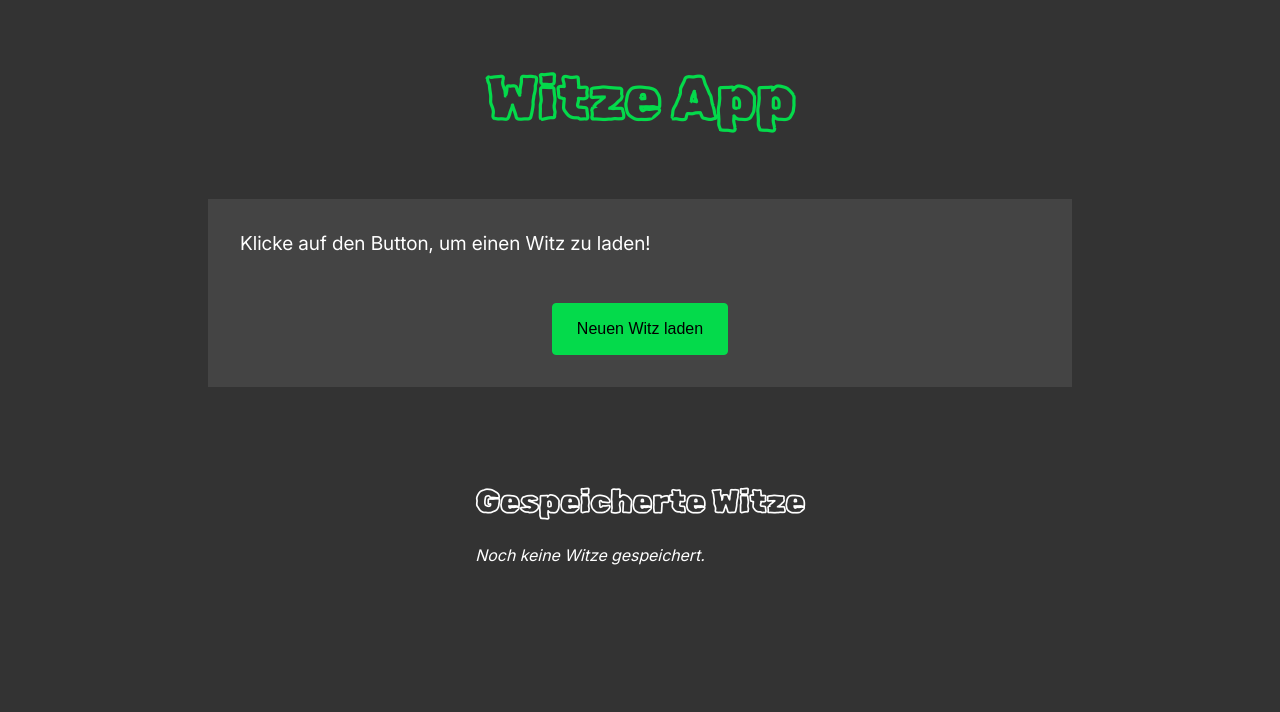
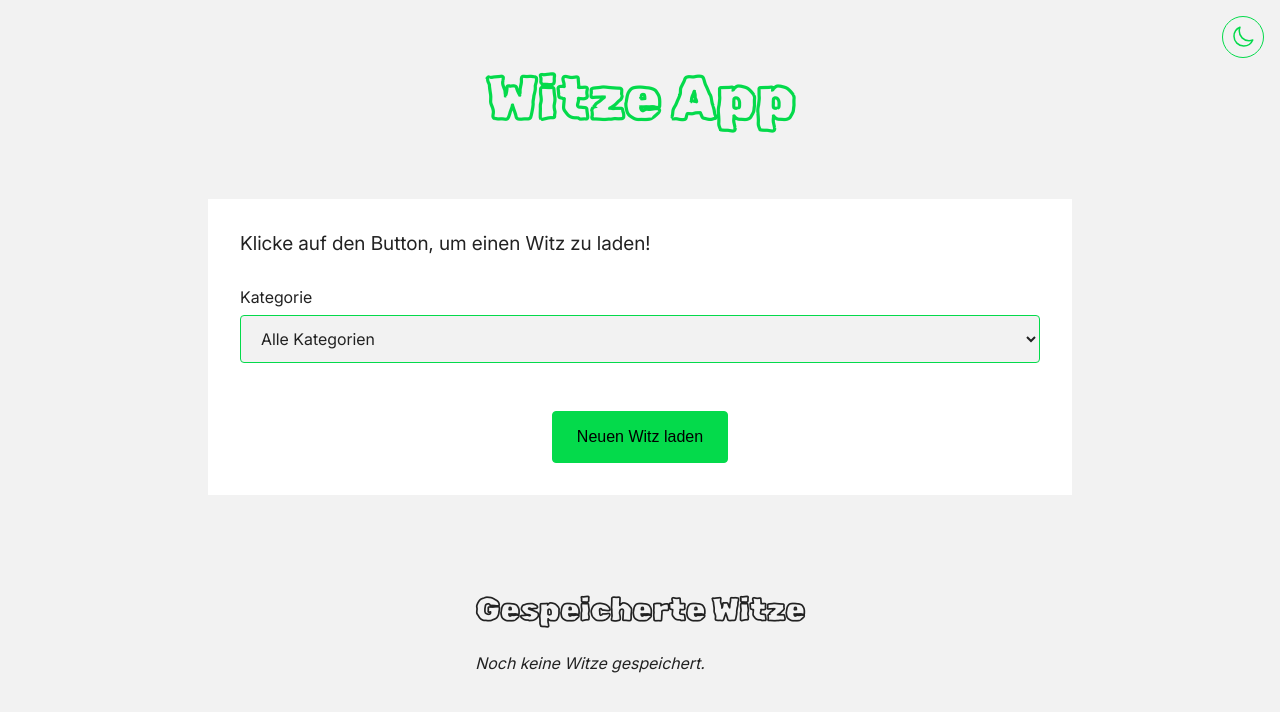
Before and after one commit to Suzu-glitch/witze-app, a website built with Vite: page index.html in a window 1280 px wide. Both pictures are taken after a click on the button "Neuen Witz laden". Built offline with nearby package versions, Linux system fonts and the light colour scheme; no server answers.

Commit message:
add categories and dark mode

```diff
--- a/index.html
+++ b/index.html
@@ -8,12 +8,51 @@
   </head>
   <body>
     <div id="app">
+      <button type="button" class="theme-toggle" aria-label="Design wechseln">
+        <svg
+          class="theme-toggle__icon theme-toggle__icon--sun"
+          xmlns="http://www.w3.org/2000/svg"
+          fill="none"
+          viewBox="0 0 24 24"
+          stroke-width="1.5"
+          stroke="currentColor"
+        >
+          <path
+            stroke-linecap="round"
+            stroke-linejoin="round"
+            d="M12 3v2.25m6.364.386-1.591 1.591M21 12h-2.25m-.386 6.364-1.591-1.591M12 18.75V21m-4.773-4.227-1.591 1.591M5.25 12H3m4.227-4.773L5.636 5.636M15.75 12a3.75 3.75 0 1 1-7.5 0 3.75 3.75 0 0 1 7.5 0Z"
+          />
+        </svg>
+        <svg
+          class="theme-toggle__icon theme-toggle__icon--moon"
+          xmlns="http://www.w3.org/2000/svg"
+          fill="none"
+          viewBox="0 0 24 24"
+          stroke-width="1.5"
+          stroke="currentColor"
+        >
+          <path
+            stroke-linecap="round"
+            stroke-linejoin="round"
+            d="M21.752 15.002A9.72 9.72 0 0 1 18 15.75c-5.385 0-9.75-4.365-9.75-9.75 0-1.33.266-2.597.748-3.752A9.753 9.753 0 0 0 3 11.25C3 16.635 7.365 21 12.75 21a9.753 9.753 0 0 0 9.002-5.998Z"
+          />
+        </svg>
+      </button>
+
       <h1 class="heading">Witze App</h1>
 
       <section class="current-joke">
         <p class="current-joke__text">
           Klicke auf den Button, um einen Witz zu laden!
         </p>
+
+        <div class="current-joke__filter">
+          <label for="categorySelect">Kategorie</label>
+          <select id="categorySelect" class="current-joke__category">
+            <option value="">Alle Kategorien</option>
+          </select>
+        </div>
+
         <div class="current-joke__actions">
           <button type="button" class="current-joke__generate">
             Neuen Witz laden
--- /dev/null
+++ b/src/_themes.scss
@@ -0,0 +1,11 @@
+:root {
+  --color-background: #333;
+  --color-surface: #444;
+  --color-text: #fff;
+}
+
+[data-theme="light"] {
+  --color-background: #f2f2f2;
+  --color-surface: #fff;
+  --color-text: #222;
+}
--- a/src/_variables.scss
+++ b/src/_variables.scss
@@ -2,9 +2,9 @@ $color-primary: #04da4b;
 $color-primary-hover: #04c142;
 $color-danger: #f02f2f;
 $color-danger-hover: #ea1111;
-$color-background: #333;
-$color-surface: #444;
-$color-text: #fff;
+$color-background: var(--color-background);
+$color-surface: var(--color-surface);
+$color-text: var(--color-text);
 
 $font-body: Inter, sans-serif;
 $font-heading: "Rubik Scribble", cursive;
--- a/src/joke-api.js
+++ b/src/joke-api.js
@@ -1,7 +1,15 @@
 const API_URL = "https://witzapi.de/api/joke";
+const CATEGORY_URL = "https://witzapi.de/api/category";
 
-export async function fetchJoke() {
-  const response = await fetch(API_URL);
+export async function fetchJoke(category = "") {
+  const url = category ? `${API_URL}?category=${category}` : API_URL;
+  const response = await fetch(url);
   const data = await response.json();
   return data[0].text;
 }
+
+export async function fetchCategories() {
+  const response = await fetch(CATEGORY_URL);
+  const data = await response.json();
+  return data.map((category) => category.name);
+}
--- a/src/joke-storage.js
+++ b/src/joke-storage.js
@@ -13,3 +13,11 @@ export function saveJoke(joke) {
 
   localStorage.setItem(STORAGE_KEY, JSON.stringify([joke, ...savedJokes]));
 }
+
+export function removeJoke(joke) {
+  const remainingJokes = getSavedJokes().filter(
+    (savedJoke) => savedJoke !== joke,
+  );
+
+  localStorage.setItem(STORAGE_KEY, JSON.stringify(remainingJokes));
+}
--- a/src/main.js
+++ b/src/main.js
@@ -1,18 +1,35 @@
 import "./style.scss";
-import { fetchJoke } from "./joke-api.js";
-import { getSavedJokes, saveJoke } from "./joke-storage.js";
+import { fetchJoke, fetchCategories } from "./joke-api.js";
+import { getSavedJokes, saveJoke, removeJoke } from "./joke-storage.js";
+import { getInitialTheme, applyTheme, saveTheme } from "./theme.js";
 
 const jokeTextEl = document.querySelector(".current-joke__text");
+const categorySelectEl = document.querySelector(".current-joke__category");
 const generateButtonEl = document.querySelector(".current-joke__generate");
 const saveButtonEl = document.querySelector(".current-joke__save");
 const savedJokesListEl = document.querySelector(".saved-jokes__list");
+const themeToggleEl = document.querySelector(".theme-toggle");
 
 let currentJoke = "";
+let currentTheme = getInitialTheme();
+
+applyTheme(currentTheme);
 
 async function displayJoke() {
-  currentJoke = await fetchJoke();
+  currentJoke = await fetchJoke(categorySelectEl.value);
   jokeTextEl.textContent = currentJoke;
   saveButtonEl.classList.remove("current-joke__save--disabled");
+}
+
+async function renderCategories() {
+  const categories = await fetchCategories();
+
+  categories.forEach((category) => {
+    const optionEl = document.createElement("option");
+    optionEl.value = category;
+    optionEl.textContent = category;
+    categorySelectEl.appendChild(optionEl);
+  });
 }
 
 function renderSavedJokes() {
@@ -48,6 +65,16 @@ function renderSavedJokes() {
   }
 
   savedJokesListEl.innerHTML = html;
+
+  const removeButtonEls = savedJokesListEl.querySelectorAll(
+    ".saved-joke__remove",
+  );
+
+  removeButtonEls.forEach((removeButtonEl, index) => {
+    removeButtonEl.addEventListener("click", () => {
+      removeSavedJoke(savedJokes[index]);
+    });
+  });
 }
 
 function saveCurrentJoke() {
@@ -55,7 +82,20 @@ function saveCurrentJoke() {
   renderSavedJokes();
 }
 
+function removeSavedJoke(joke) {
+  removeJoke(joke);
+  renderSavedJokes();
+}
+
+function toggleTheme() {
+  currentTheme = currentTheme === "dark" ? "light" : "dark";
+  applyTheme(currentTheme);
+  saveTheme(currentTheme);
+}
+
 generateButtonEl.addEventListener("click", displayJoke);
 saveButtonEl.addEventListener("click", saveCurrentJoke);
+themeToggleEl.addEventListener("click", toggleTheme);
 
 renderSavedJokes();
+renderCategories();
--- a/src/style.scss
+++ b/src/style.scss
@@ -1,5 +1,6 @@
 @use "variables" as *;
 @use "fonts";
+@use "themes";
 
 * {
   margin: 0;
@@ -31,6 +32,45 @@ body {
   font-size: 60px;
 }
 
+.theme-toggle {
+  position: fixed;
+  top: 1rem;
+  right: 1rem;
+  padding: 0.5rem;
+  border: 1px solid $color-primary;
+  border-radius: 50%;
+  display: flex;
+  align-items: center;
+  justify-content: center;
+  background-color: transparent;
+  color: $color-primary;
+  cursor: pointer;
+  transition: all 0.2s ease-in-out;
+
+  &:hover {
+    background-color: $color-primary;
+    color: #000;
+  }
+
+  &__icon {
+    width: 1.5rem;
+  }
+
+  &__icon--moon {
+    display: none;
+  }
+}
+
+[data-theme="light"] .theme-toggle {
+  &__icon--sun {
+    display: none;
+  }
+
+  &__icon--moon {
+    display: block;
+  }
+}
+
 .current-joke {
   margin-top: 2rem;
   padding: 2rem;
@@ -43,6 +83,23 @@ body {
 
   &__text {
     font-size: 1.2rem;
+  }
+
+  &__filter {
+    margin-top: 2rem;
+    display: flex;
+    flex-direction: column;
+    gap: 0.5rem;
+  }
+
+  &__category {
+    padding: 0.75rem 1rem;
+    border: 1px solid $color-primary;
+    border-radius: 4px;
+    background-color: $color-background;
+    color: $color-text;
+    font-family: inherit;
+    font-size: 1rem;
   }
 
   &__actions {
@@ -90,9 +147,11 @@ body {
       color: #000;
     }
   }
+
   &__save--disabled {
     display: none;
   }
+
   &__save-icon {
     width: 1.5rem;
   }
@@ -139,7 +198,7 @@ body {
     align-items: center;
     justify-content: center;
     background-color: $color-danger;
-    color: $color-text;
+    color: #fff;
     cursor: pointer;
     transition: all 0.2s ease-in-out;
 
--- /dev/null
+++ b/src/theme.js
@@ -0,0 +1,19 @@
+const THEME_STORAGE_KEY = "theme";
+
+function getSystemTheme() {
+  return window.matchMedia("(prefers-color-scheme: light)").matches
+    ? "light"
+    : "dark";
+}
+
+export function getInitialTheme() {
+  return localStorage.getItem(THEME_STORAGE_KEY) || getSystemTheme();
+}
+
+export function applyTheme(theme) {
+  document.documentElement.dataset.theme = theme;
+}
+
+export function saveTheme(theme) {
+  localStorage.setItem(THEME_STORAGE_KEY, theme);
+}
```
